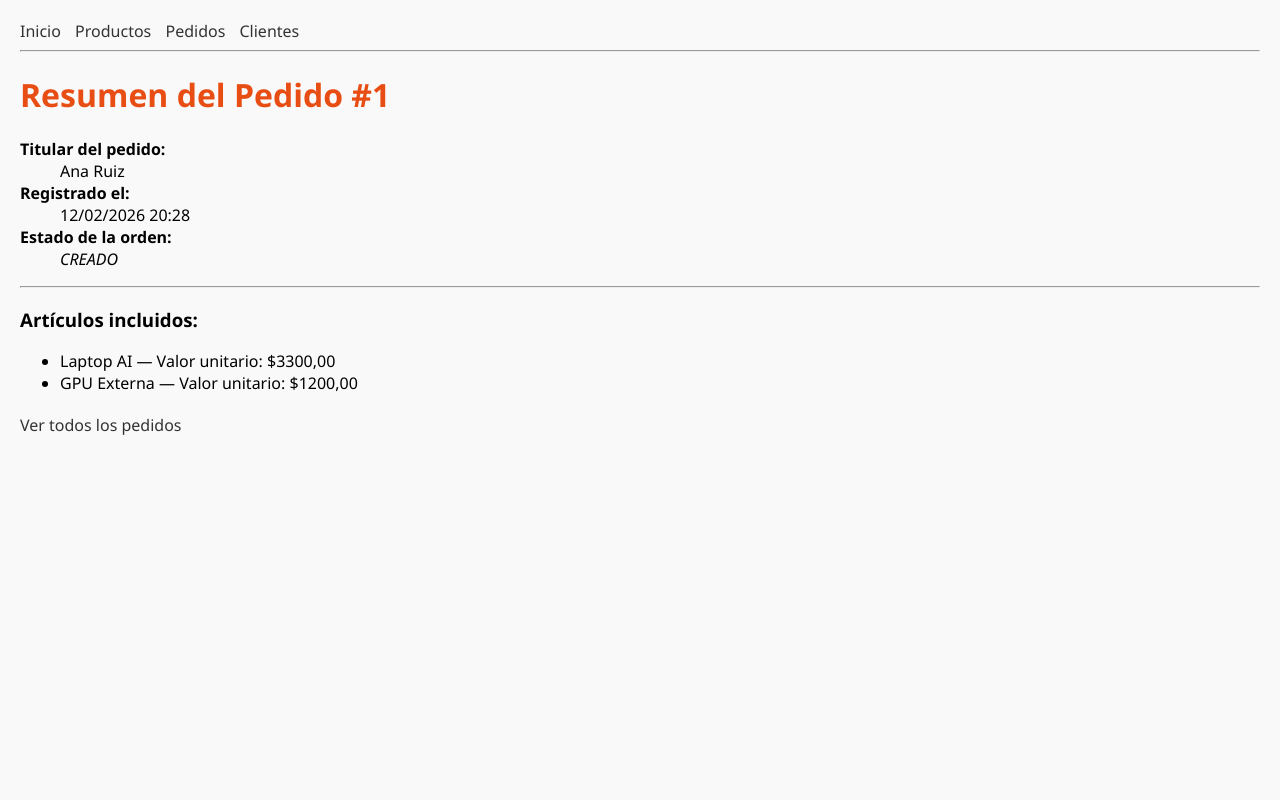
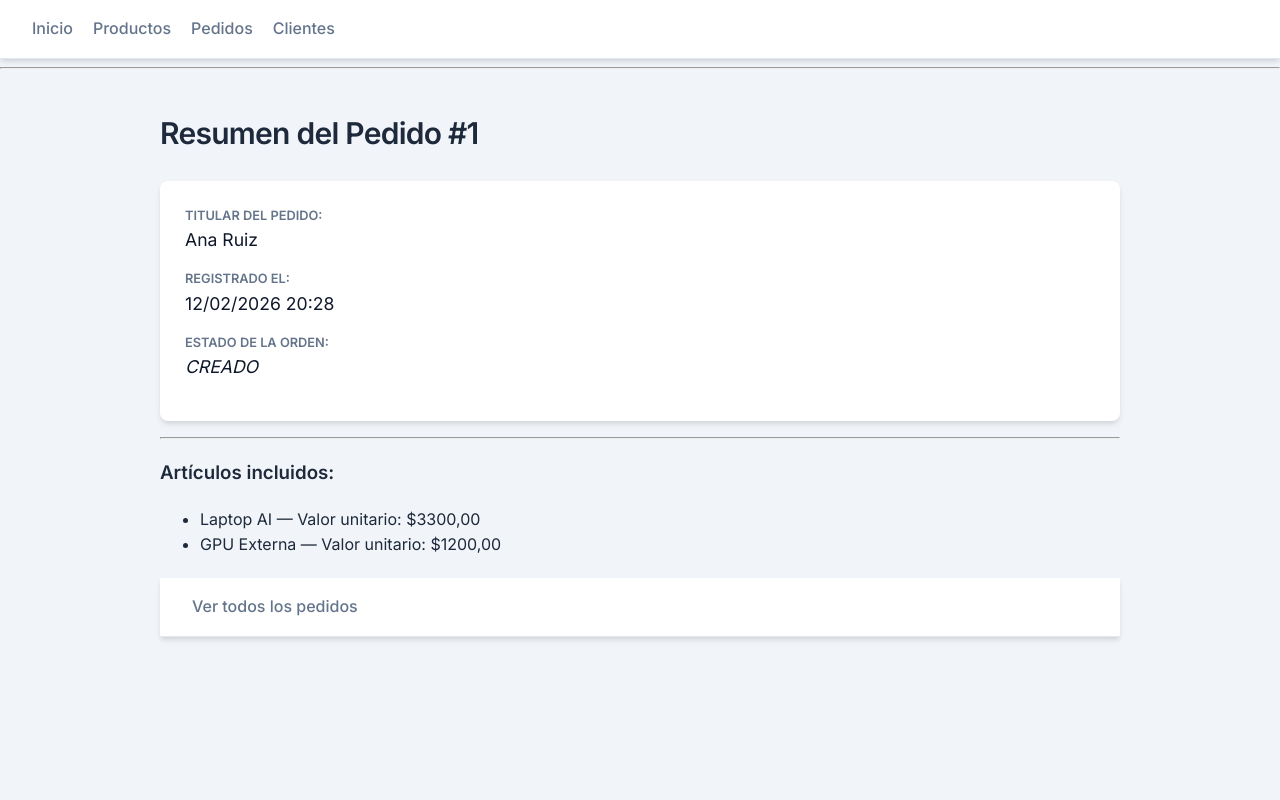
Before and after one commit to SantiagoVillanuevaC/django-ai-lab-corte2-primer-corte-Santiago_VillanuevaC, a Django app: template tienda/templates/tienda/detalle_pedido.html in a window 1280 px wide. Run offline with Django 5.2, Linux system fonts and the light colour scheme; the template is opened without the code that fills it: values that come from a table or form of the project are taken from there, others are empty; data comes from the database, SQL or seed files in the repository; parts of the project's set-up code (start-up, migrations or seed data) failed here and were passed over.

Commit message:
Update main.css

```diff
--- a/tienda/static/css/main.css
+++ b/tienda/static/css/main.css
@@ -1,43 +1,159 @@
-body {
-    font-family: 'Segoe UI', sans-serif;
-    margin: 20px;
-    background-color: #f9f9f9;
+/* Importar una fuente moderna y profesional */
+@import url('https://fonts.googleapis.com/css2?family=Inter:wght@300;400;500;600&display=swap');
+
+:root {
+    --primary: #0f172a;        /* Azul medianoche profundo */
+    --accent: #10b981;         /* Verde menta/esmeralda para acciones */
+    --accent-hover: #059669;
+    --bg-body: #f1f5f9;        /* Gris azulado muy suave */
+    --bg-card: #ffffff;
+    --text-main: #1e293b;
+    --text-muted: #64748b;
+    --border-color: #e2e8f0;
+    --radius: 8px;
+    --shadow: 0 4px 6px -1px rgba(0, 0, 0, 0.1), 0 2px 4px -1px rgba(0, 0, 0, 0.06);
 }
 
+* {
+    box-sizing: border-box;
+}
+
+body {
+    font-family: 'Inter', sans-serif;
+    background-color: var(--bg-body);
+    color: var(--text-main);
+    line-height: 1.6;
+    margin: 0;
+    padding: 0;
+}
+
+/* Contenedor principal para dar aire al diseño */
+main {
+    max-width: 1000px;
+    margin: 40px auto;
+    padding: 0 20px;
+}
+
+/* Títulos con personalidad */
 h1 {
-    color: #e84d13;
+    font-weight: 600;
+    font-size: 1.875rem;
+    letter-spacing: -0.025em;
+    margin-bottom: 1.5rem;
+}
+
+/* Navbar: Limpio y flotante */
+nav {
+    background: var(--bg-card);
+    padding: 1rem 2rem;
+    display: flex;
+    gap: 20px;
+    border-bottom: 1px solid var(--border-color);
+    box-shadow: var(--shadow);
 }
 
 nav a {
-    margin-right: 10px;
     text-decoration: none;
-    color: #333;
+    color: var(--text-muted);
+    font-weight: 500;
+    transition: color 0.3s ease;
 }
 
 nav a:hover {
-    text-decoration: underline;
+    color: var(--primary);
 }
 
-.btn {
-    display: inline-block;
-    padding: 8px 16px;
-    margin: 5px 0;
-    color: #fff;
-    border-radius: 9999px;
-    text-decoration: none;
-    font-weight: 500;
-    transition: background 0.3s, transform 0.2s;
+/* Tablas: UX de alta calidad */
+table {
+    width: 100%;
+    border-collapse: separate;
+    border-spacing: 0;
+    background: var(--bg-card);
+    border-radius: var(--radius);
+    overflow: hidden;
+    box-shadow: var(--shadow);
 }
 
-.btn:hover {
-    background-color: #3c3c3c;
-    transform: translateY(-2px);
+th {
+    background-color: var(--primary);
+    color: white;
+    text-transform: uppercase;
+    font-size: 0.75rem;
+    letter-spacing: 0.05em;
+    padding: 15px;
 }
 
-.primary {
-    background-color: #e84d13;
+td {
+    padding: 15px;
+    border-bottom: 1px solid var(--border-color);
 }
 
-.delete {
-    background-color: #a43d3d;
+tr:last-child td {
+    border-bottom: none;
 }
+
+tr:hover {
+    background-color: #f8fafc;
+}
+
+/* Paneles de detalle (dl) */
+dl {
+    background: var(--bg-card);
+    padding: 25px;
+    border-radius: var(--radius);
+    box-shadow: var(--shadow);
+}
+
+dt {
+    color: var(--text-muted);
+    font-size: 0.8rem;
+    text-transform: uppercase;
+    font-weight: 600;
+}
+
+dd {
+    margin: 0 0 15px 0;
+    font-size: 1.1rem;
+    color: var(--primary);
+}
+
+/* Botones: El toque profesional */
+button, .btn, input[type="submit"] {
+    background-color: var(--primary);
+    color: white;
+    padding: 10px 20px;
+    border-radius: 6px;
+    border: none;
+    font-weight: 500;
+    cursor: pointer;
+    transition: all 0.2s ease;
+    text-decoration: none;
+    display: inline-block;
+}
+
+button:hover, input[type="submit"]:hover {
+    background-color: #334155;
+    transform: translateY(-1px);
+}
+
+/* Estilo para el botón de 'Eliminar' o 'Peligro' */
+.danger, a[style*="color: red"] {
+    background-color: #ef4444 !important;
+    color: white !important;
+}
+
+/* Estilo para los formularios (Inputs) */
+input, textarea, select {
+    width: 100%;
+    padding: 12px;
+    border: 1px solid var(--border-color);
+    border-radius: 6px;
+    margin-top: 5px;
+    background: #fff;
+}
+
+input:focus {
+    outline: none;
+    border-color: var(--accent);
+    box-shadow: 0 0 0 3px rgba(16, 185, 129, 0.1);
+}
```
